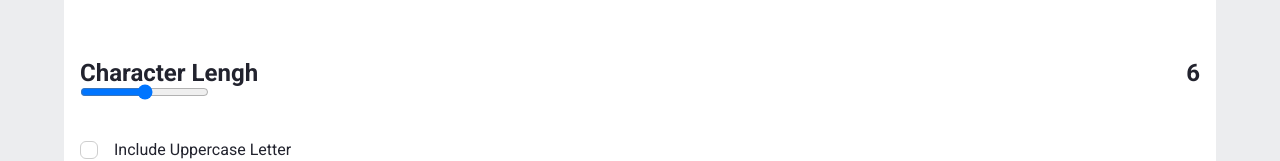
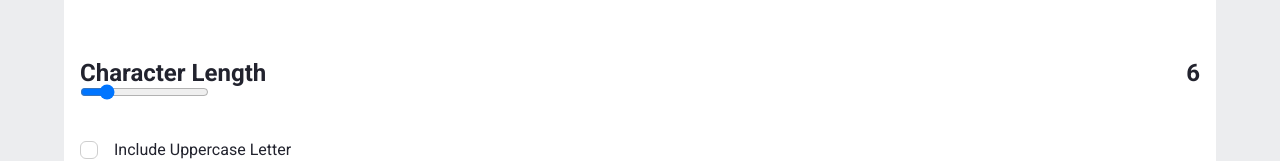
Before and after one commit to BaczkiewiczDawid/PasswordGenerator, a React (Vite) app: page / in a window 1280 px wide. Shown: the part 182-343 px from the top of the page. Built offline with nearby package versions, Linux system fonts and the light colour scheme.

Commit message:
get password length value

```diff
--- a/src/App.tsx
+++ b/src/App.tsx
@@ -1,5 +1,5 @@
 import React from "react";
-import CharacterLengh from "./modules/HomeModule/components/CharacterLengh";
+import CharacterLengh from "./modules/HomeModule/components/CharacterLength";
 import CheckboxContainer from "./modules/HomeModule/components/CheckboxContainer";
 import PasswordStrength from "./modules/HomeModule/components/PasswordStrength";
 import PasswordGenerate from "./modules/HomeModule/components/PasswordGenerate";
--- a/src/modules/HomeModule/components/CharacterLengh.tsx
+++ /dev/null
@@ -1,15 +0,0 @@
-import React from "react";
-
-const CharacterLengh = () => {
-  return (
-    <div className="range">
-      <div className="range__container">
-        <h2 className="range__title">Character Lengh</h2>
-        <h2 className="range__number">6</h2>
-      </div>
-      <input type="range" name="" id="" />
-    </div>
-  );
-};
-
-export default CharacterLengh;
--- /dev/null
+++ b/src/modules/HomeModule/components/CharacterLength.tsx
@@ -0,0 +1,21 @@
+import React, { useState, useEffect } from "react";
+
+const CharacterLength = () => {
+  const [passwordLength, setPasswordLength] = useState<number>(6);
+
+  const getPasswordLength = (e: React.ChangeEvent<HTMLInputElement>) => {
+    setPasswordLength(e.target.valueAsNumber)
+  }
+
+  return (
+    <div className="range">
+      <div className="range__container">
+        <h2 className="range__title">Character Length</h2>
+        <h2 className="range__number">{passwordLength}</h2>
+      </div>
+      <input type="range" defaultValue={passwordLength} onChange={getPasswordLength} min={4} max={16} />
+    </div>
+  );
+};
+
+export default CharacterLength;
```
